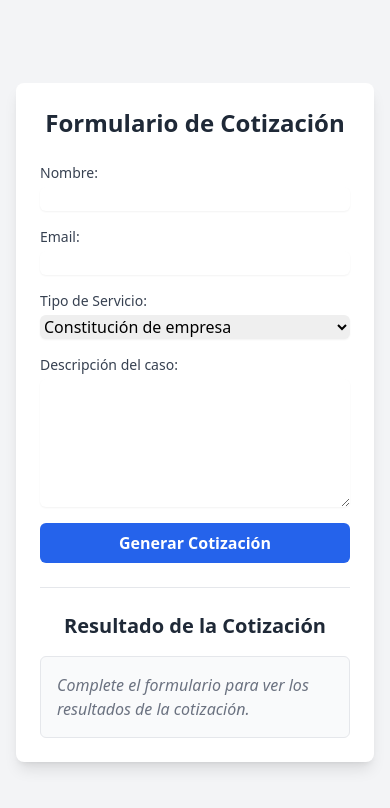
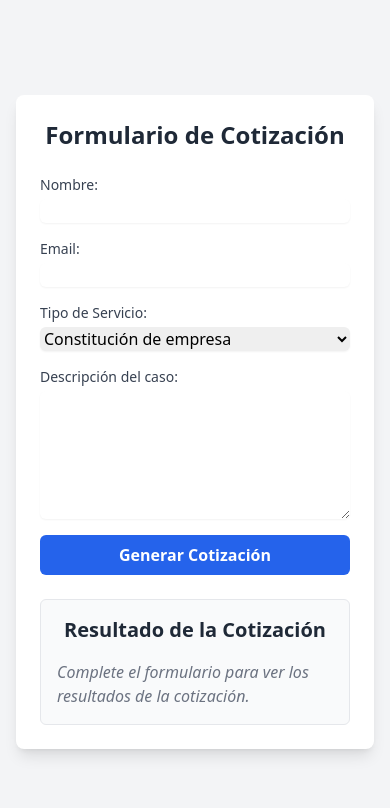
Before and after one commit to NarutoGM/Pantoja-capital-farmer-exam, a Flask app: page / in a window 390 px wide. Shown: the top 808 px of the page. Run offline with Flask 3, Linux system fonts and the light colour scheme; some libraries are stand-ins or nearby versions.

Commit message:
style(): improve design responsive of form

```diff
--- a/app.py
+++ b/app.py
@@ -148,7 +148,6 @@ def index():
     return render_template('form.html')
 
 @app.route('/cotizar', methods=['POST'])
-@app.route('/cotizar', methods=['POST'])
 def cotizar():
     nombre = request.form['nombre']
     email = request.form['email']
--- a/templates/form.html
+++ b/templates/form.html
@@ -7,9 +7,12 @@
     <script src="https://cdn.tailwindcss.com"></script>
 </head>
 <body class="bg-gray-100 min-h-screen flex items-center justify-center p-4">
-    <div class="max-w-2xl w-full bg-white rounded-lg shadow-lg p-6">
+    <div class="max-w-7xl w-full bg-white rounded-lg shadow-lg p-6">
         <h2 class="text-2xl font-bold text-gray-800 mb-6 text-center">Formulario de Cotización</h2>
 
+        <div class="grid grid-cols-1 md:grid-cols-2 gap-6">
+            <!-- Formulario -->
+            <div class="space-y-4">
                 <form id="cotizacionForm" class="space-y-4">
                     <div>
                         <label for="nombre" class="block text-sm font-medium text-gray-700">Nombre:</label>
@@ -37,12 +40,15 @@
 
                     <button type="submit" class="w-full bg-blue-600 text-white font-semibold py-2 px-4 rounded-md hover:bg-blue-700 transition duration-200">Generar Cotización</button>
                 </form>
+            </div>
 
-        <hr class="my-6 border-gray-200">
-
+            <!-- Resultado -->
+            <div class="bg-gray-50 p-4 rounded-md border border-gray-200">
                 <h3 class="text-xl font-semibold text-gray-800 mb-4 text-center">Resultado de la Cotización</h3>
-        <div id="resultado" class="bg-gray-50 p-4 rounded-md border border-gray-200">
+                <div id="resultado" class="space-y-4">
                     <p class="text-gray-500 italic">Complete el formulario para ver los resultados de la cotización.</p>
+                </div>
+            </div>
         </div>
     </div>
 
@@ -64,13 +70,13 @@
                     return;
                 }
 
-                const serviciosAdicionales = data.servicios_adicionales.length > 0
-                    ? data.servicios_adicionales.join(", ")
-                    : "Ninguno";
+                const serviciosAdicionales = data.servicios_adicionales && data.servicios_adicionales.length > 0 && data.servicios_adicionales[0] !== 'Ninguno'
+                    ? `<ul class="list-disc pl-5">${data.servicios_adicionales.map(s => `<li>${s}</li>`).join('')}</ul>`
+                    : 'Ninguno';
 
                 resultadoDiv.innerHTML = `
                     <div class="space-y-4">
-                        <div class="grid grid-cols-1 sm:grid-cols-2 gap-4">
+                        <div class="grid grid-cols-1 gap-2">
                             <p><strong>Número de Cotización:</strong> ${data.numero}</p>
                             <p><strong>Nombre:</strong> ${data.nombre}</p>
                             <p><strong>Email:</strong> ${data.email}</p>
@@ -80,7 +86,8 @@
                             <p><strong>Precio Final:</strong> S/ ${data.precio_final}</p>
                             <p><strong>Fecha:</strong> ${data.fecha}</p>
                             <p><strong>Nivel de Complejidad:</strong> ${data.complejidad}</p>
-                            <p><strong>Servicios Adicionales:</strong> ${serviciosAdicionales}</p>
+                            <p><strong>Servicios Adicionales:</strong></p>
+                            ${serviciosAdicionales}
                         </div>
                         <div>
                             <h4 class="text-lg font-semibold text-gray-700">Propuesta Profesional:</h4>
```
Also changed, not shown: database.db. Lines whose indentation alone changed are shown as unchanged.
